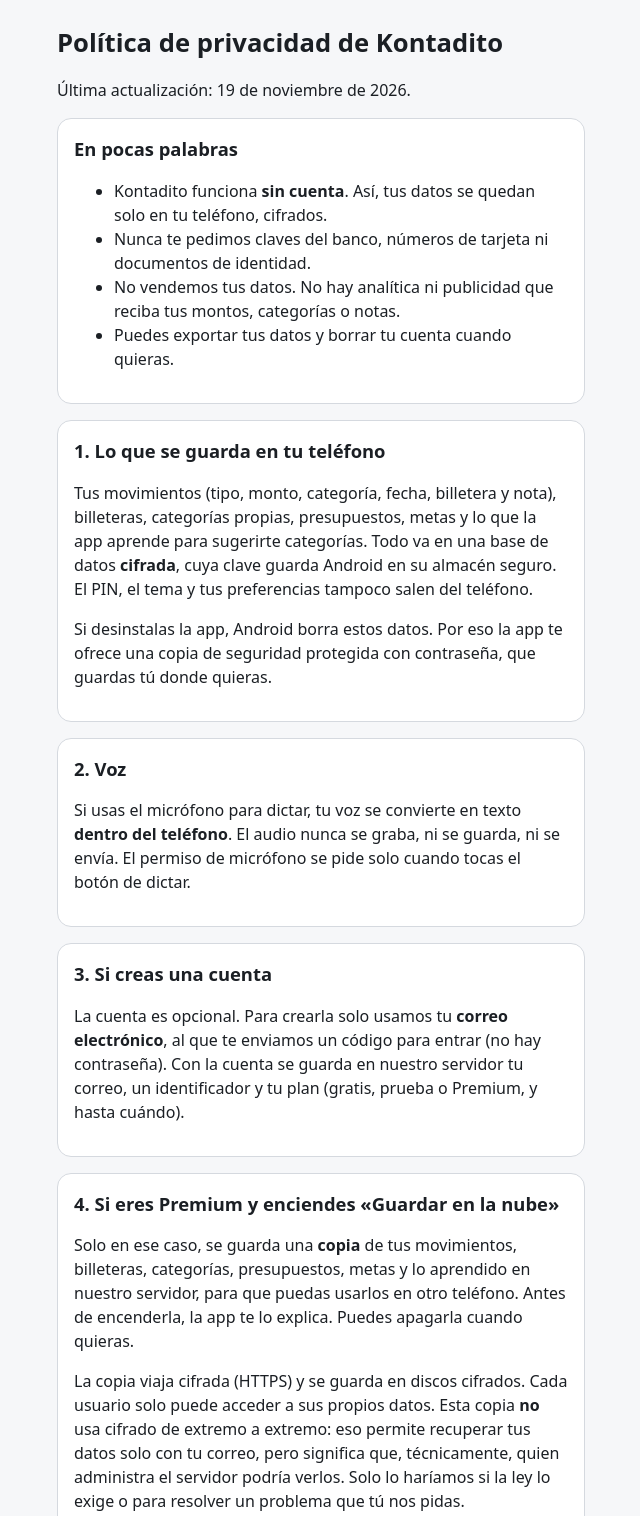
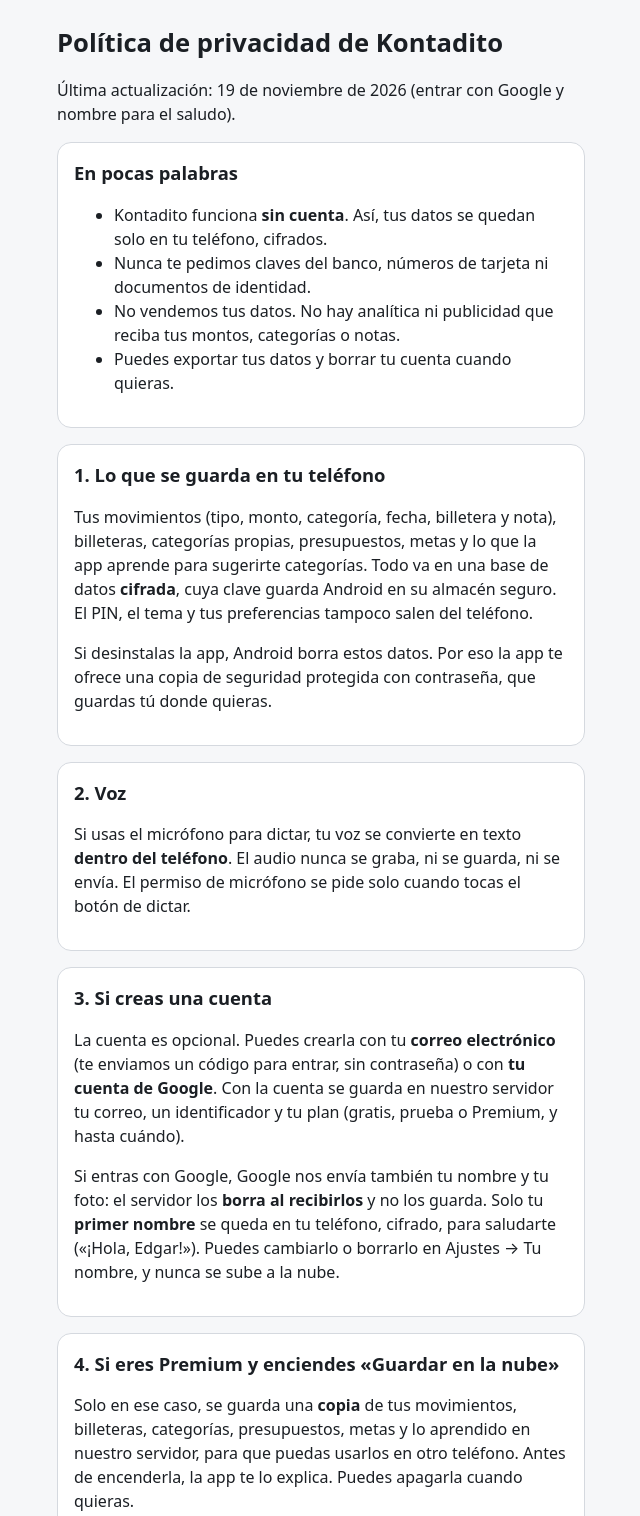
Before and after one commit to kontaedg/kontadito-web, a plain HTML site: page privacidad.html in a window 1280 px wide. Shown: the top 1516 px of the page, without its empty margins (319-959 px from the left). Drawn offline with Linux system fonts and the light colour scheme.

Commit message:
Privacidad: entrar con Google (nombre y foto se borran en el servidor) y nombre para el saludo
Co-Authored-By: Claude Opus 5.5 <noreply@anthropic.com>

```diff
--- a/privacidad.html
+++ b/privacidad.html
@@ -11,7 +11,7 @@
 <body>
   <main>
     <h1>Política de privacidad de Kontadito</h1>
-    <p>Última actualización: 19 de noviembre de 2026.</p>
+    <p>Última actualización: 19 de noviembre de 2026 (entrar con Google y nombre para el saludo).</p>
 
     <section class="tarjeta">
       <h2>En pocas palabras</h2>
@@ -42,9 +42,12 @@
 
     <section class="tarjeta">
       <h2>3. Si creas una cuenta</h2>
-      <p>La cuenta es opcional. Para crearla solo usamos tu <strong>correo electrónico</strong>, al que te
-        enviamos un código para entrar (no hay contraseña). Con la cuenta se guarda en nuestro servidor tu
-        correo, un identificador y tu plan (gratis, prueba o Premium, y hasta cuándo).</p>
+      <p>La cuenta es opcional. Puedes crearla con tu <strong>correo electrónico</strong> (te enviamos un código
+        para entrar, sin contraseña) o con <strong>tu cuenta de Google</strong>. Con la cuenta se guarda en nuestro
+        servidor tu correo, un identificador y tu plan (gratis, prueba o Premium, y hasta cuándo).</p>
+      <p>Si entras con Google, Google nos envía también tu nombre y tu foto: el servidor los <strong>borra al
+        recibirlos</strong> y no los guarda. Solo tu <strong>primer nombre</strong> se queda en tu teléfono, cifrado,
+        para saludarte («¡Hola, Edgar!»). Puedes cambiarlo o borrarlo en Ajustes → Tu nombre, y nunca se sube a la nube.</p>
     </section>
 
     <section class="tarjeta">
@@ -71,6 +74,7 @@
         <li><strong>Supabase</strong> (servidor de la cuenta y de la nube; centro de datos en Estados Unidos).</li>
         <li><strong>RevenueCat</strong> (confirmación de suscripciones).</li>
         <li><strong>Google Play</strong> (descarga de la app y cobros).</li>
+        <li><strong>Google</strong> (solo si eliges «Continuar con Google»: confirma tu cuenta).</li>
       </ul>
       <p>Solo reciben lo necesario para su tarea. No compartimos tus datos con nadie más ni los vendemos.</p>
     </section>
```
